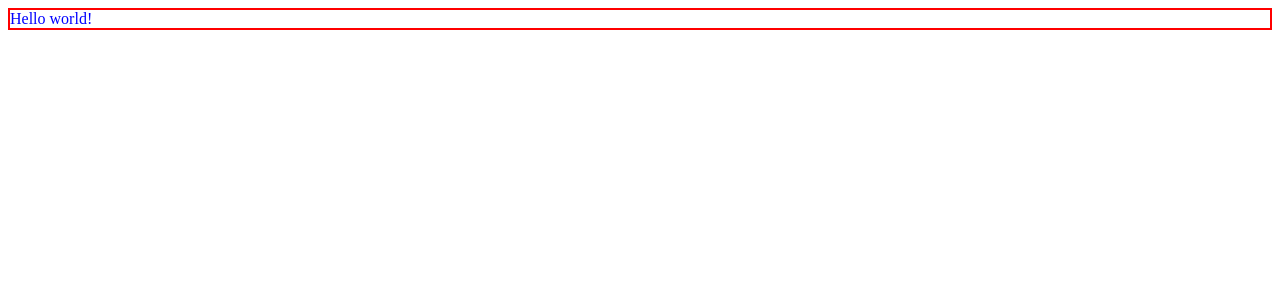
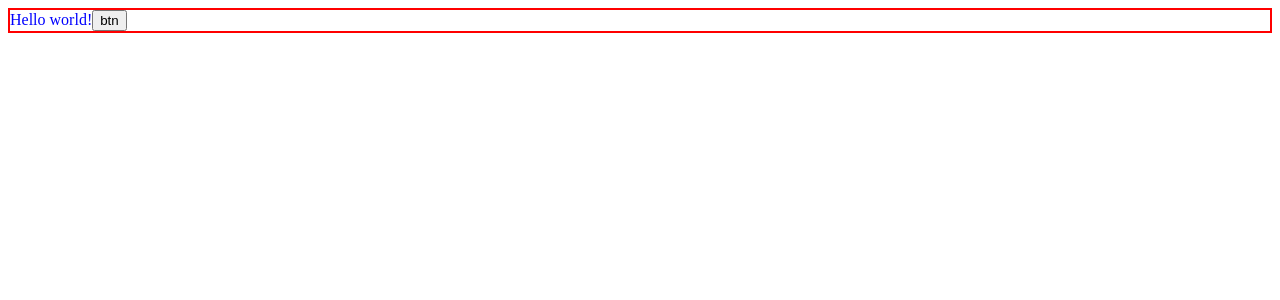
Before and after one commit to xuanzebin/hins-ui, a React app: page / in a window 1280 px wide. Shown: the top 300 px of the page. Built offline with nearby package versions, Linux system fonts and the light colour scheme.

Commit message:
feat: 测试ts文件

```diff
--- a/src/app.tsx
+++ b/src/app.tsx
@@ -3,9 +3,24 @@ import ReactDOM from 'react-dom'
 
 import './app.scss'
 
-function App () {
+interface Props {
+  content: string
+}
+interface State {}
+
+class Button extends React.Component<Props, State> {
+  render() {
+    const { content } = this.props
+    return <button>{content}</button>
+  }
+}
+
+function App() {
   return (
-    <div>Hello world!</div>
+    <div>
+      Hello world!
+      <Button content={'btn'} />
+    </div>
   )
 }
 
```
Also changed, not shown: package.json (+5 -6 lines), 1 other file (tests, documents, lock files or other folders).
